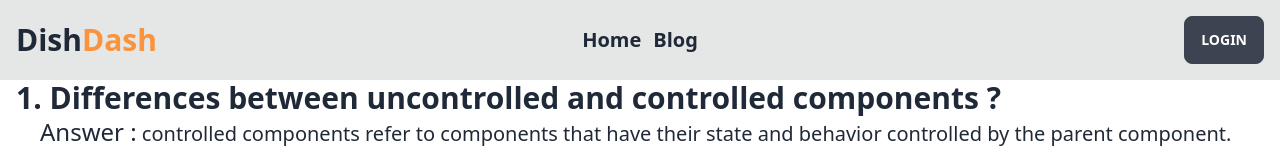
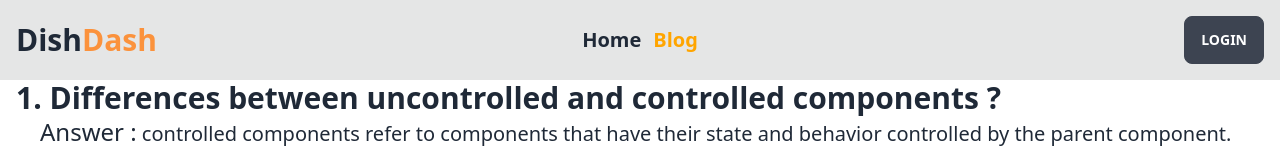
Before and after one commit to roushanali064/Dish-Dash, a React (Vite) app: page /blog in a window 1280 px wide. Shown: the top 152 px of the page. Built offline with nearby package versions, Linux system fonts and the light colour scheme; no server answers.

Commit message:
active link done

```diff
--- a/src/components/Blog/Blog.jsx
+++ b/src/components/Blog/Blog.jsx
@@ -1,5 +1,5 @@
 import React from 'react';
-import jsPDF from 'jspdf';
+
 
 const Blog = () => {
 
--- a/src/components/Header/Header.jsx
+++ b/src/components/Header/Header.jsx
@@ -1,5 +1,5 @@
 import React, { useContext } from 'react';
-import { Link } from 'react-router-dom';
+import { Link, NavLink } from 'react-router-dom';
 import { authContext } from '../Provider/AuthProvider';
 
 const Header = () => {
@@ -25,8 +25,8 @@ const Header = () => {
                     </div>
                 </div>
                 <div className="navbar-center font-bold text-xl">
-                    <Link to='/' className='mr-3'>Home</Link>
-                    <Link to='/blog'>Blog</Link>
+                    <NavLink style={({isActive})=>{return {color: isActive?'orange' : ''}}} to='/' className='mr-3'>Home</NavLink>
+                    <NavLink style={({isActive})=>{return {color: isActive?'orange' : ''}}} to='/blog'>Blog</NavLink>
                 </div>
                 <div className="navbar-end">
                     {
```
